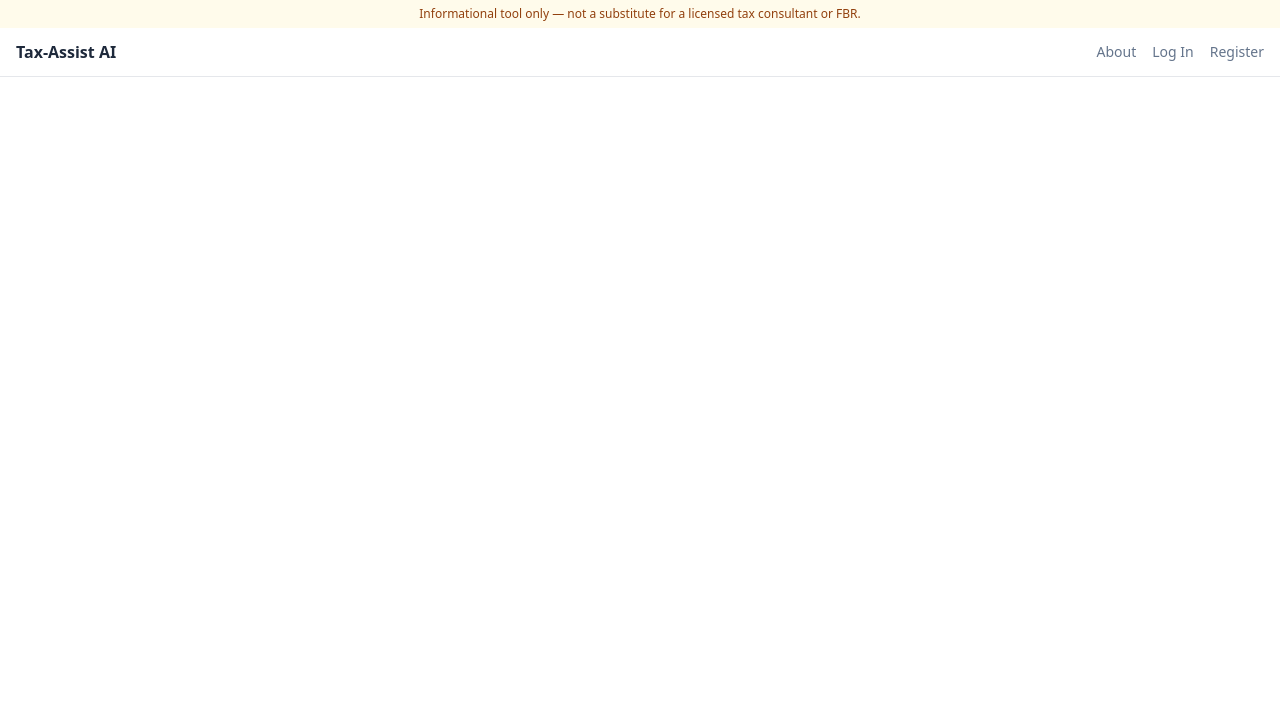
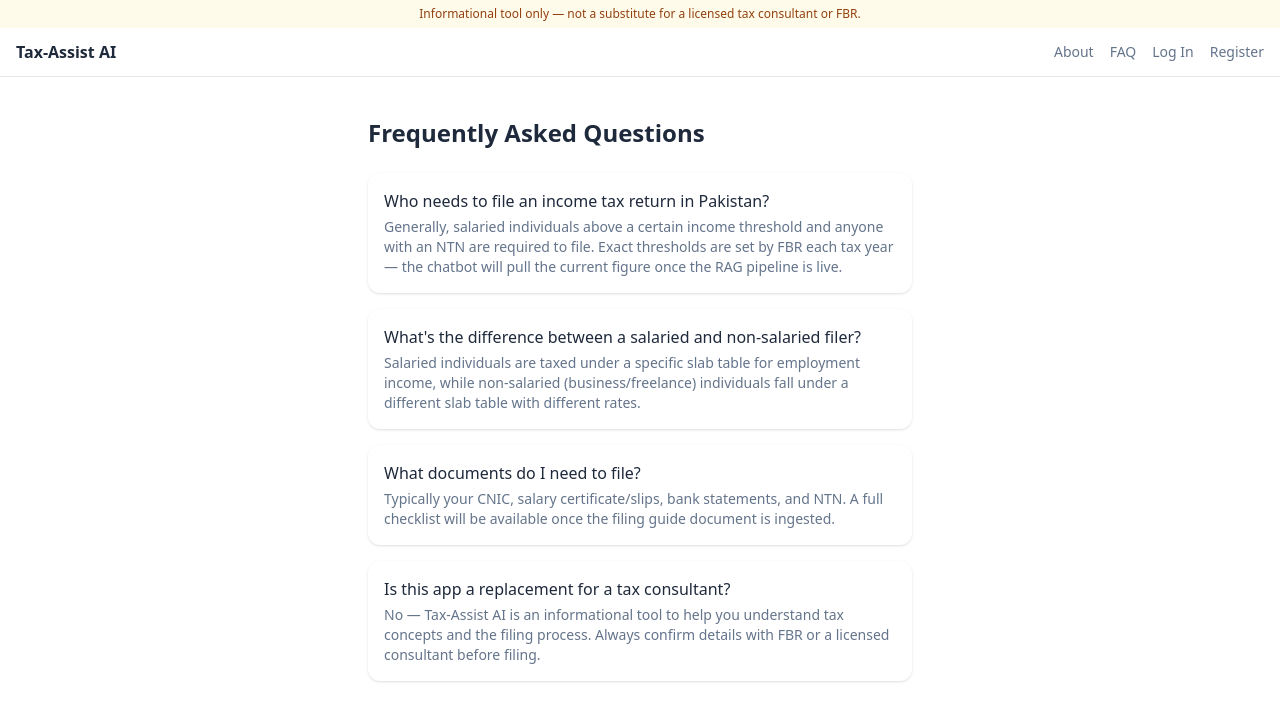
Before and after one commit to zainab-fatima-22/rag-chatbot, a React (Vite) app in the folder frontend/: page /faq in a window 1280 px wide. Shown: the top 720 px of the page. Built offline with nearby package versions, Linux system fonts and the light colour scheme; no server answers; the HTML template or start-up script is replaced by a standard one.

Commit message:
add profile, FAQ, and navigation routes

```diff
--- a/frontend/src/App.tsx
+++ b/frontend/src/App.tsx
@@ -6,6 +6,8 @@ import LoginPage from "./pages/LoginPage";
 import RegisterPage from "./pages/RegisterPage";
 import ChatPage from "./pages/ChatPage";
 import AboutPage from "./pages/AboutPage";
+import ProfilePage from "./pages/ProfilePage";
+import FaqPage from "./pages/FaqPage";
 import ProtectedRoute from "./components/ProtectedRoute";
 
 function App() {
@@ -18,11 +20,20 @@ function App() {
           <Route path="/login" element={<LoginPage />} />
           <Route path="/register" element={<RegisterPage />} />
           <Route path="/about" element={<AboutPage />} />
+          <Route path="/faq" element={<FaqPage />} />
           <Route
             path="/chat"
             element={
               <ProtectedRoute>
                 <ChatPage />
+              </ProtectedRoute>
+            }
+          />
+          <Route
+            path="/profile"
+            element={
+              <ProtectedRoute>
+                <ProfilePage />
               </ProtectedRoute>
             }
           />
--- a/frontend/src/components/Navbar.tsx
+++ b/frontend/src/components/Navbar.tsx
@@ -15,9 +15,11 @@ export default function Navbar() {
         </Link>
         <div className="flex items-center gap-4 text-sm text-slate-500">
           <Link to="/about">About</Link>
+          <Link to="/faq">FAQ</Link>
           {user ? (
             <>
               <Link to="/chat">Chat</Link>
+              <Link to="/profile">Profile</Link>
               <button onClick={logout} className="underline">
                 Log out
               </button>
--- /dev/null
+++ b/frontend/src/pages/FaqPage.tsx
@@ -0,0 +1,34 @@
+const faqs = [
+  {
+    q: "Who needs to file an income tax return in Pakistan?",
+    a: "Generally, salaried individuals above a certain income threshold and anyone with an NTN are required to file. Exact thresholds are set by FBR each tax year — the chatbot will pull the current figure once the RAG pipeline is live.",
+  },
+  {
+    q: "What's the difference between a salaried and non-salaried filer?",
+    a: "Salaried individuals are taxed under a specific slab table for employment income, while non-salaried (business/freelance) individuals fall under a different slab table with different rates.",
+  },
+  {
+    q: "What documents do I need to file?",
+    a: "Typically your CNIC, salary certificate/slips, bank statements, and NTN. A full checklist will be available once the filing guide document is ingested.",
+  },
+  {
+    q: "Is this app a replacement for a tax consultant?",
+    a: "No — Tax-Assist AI is an informational tool to help you understand tax concepts and the filing process. Always confirm details with FBR or a licensed consultant before filing.",
+  },
+];
+
+export default function FaqPage() {
+  return (
+    <div className="max-w-xl mx-auto px-4 py-10">
+      <h1 className="text-2xl font-bold mb-6 text-slate-800">Frequently Asked Questions</h1>
+      <div className="space-y-4">
+        {faqs.map((item, i) => (
+          <div key={i} className="bg-white shadow rounded-xl p-4">
+            <p className="font-medium text-slate-800 mb-1">{item.q}</p>
+            <p className="text-sm text-slate-500">{item.a}</p>
+          </div>
+        ))}
+      </div>
+    </div>
+  );
+}
--- /dev/null
+++ b/frontend/src/pages/ProfilePage.tsx
@@ -0,0 +1,28 @@
+import { useAuth } from "../context/AuthContext";
+
+export default function ProfilePage() {
+  const { user } = useAuth();
+
+  return (
+    <div className="max-w-md mx-auto px-4 py-10">
+      <h1 className="text-2xl font-bold mb-6 text-slate-800">My Profile</h1>
+      <div className="bg-white shadow rounded-xl p-6 space-y-3">
+        <div>
+          <p className="text-xs text-slate-400">Name</p>
+          <p className="text-slate-800 font-medium">{user?.name}</p>
+        </div>
+        <div>
+          <p className="text-xs text-slate-400">Email</p>
+          <p className="text-slate-800 font-medium">{user?.email}</p>
+        </div>
+        <div>
+          <p className="text-xs text-slate-400">Role</p>
+          <p className="text-slate-800 font-medium capitalize">{user?.role}</p>
+        </div>
+      </div>
+      <p className="text-xs text-slate-400 mt-4">
+        Filing details, saved queries, and history will appear here in a later module.
+      </p>
+    </div>
+  );
+}
```
Also changed, not shown: 1 other file (tests, documents, lock files or other folders).
